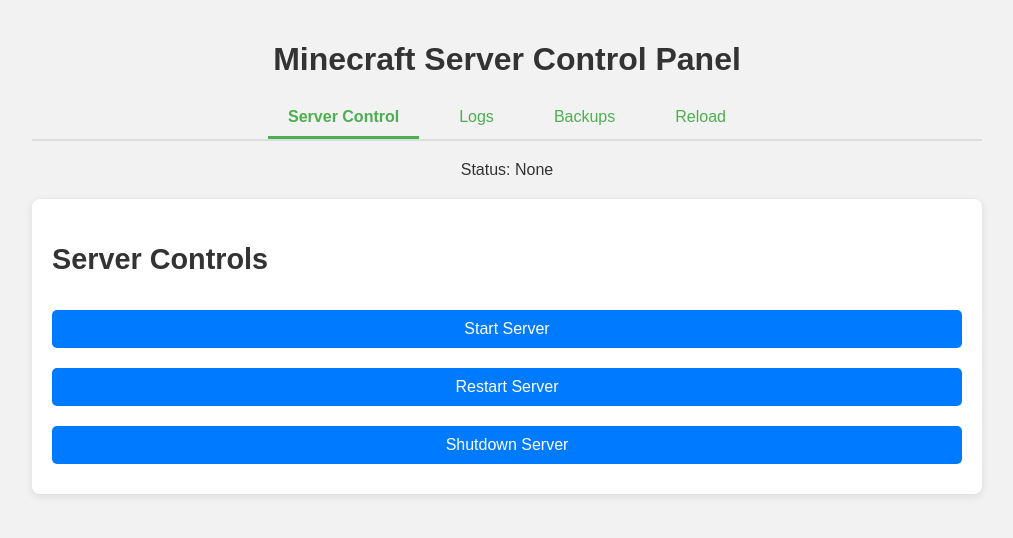
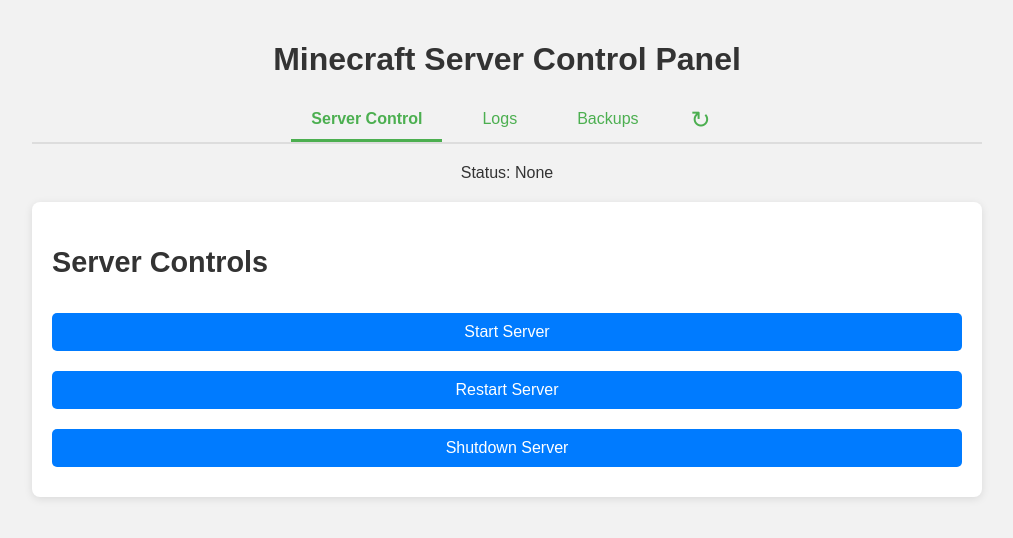
Before and after one commit to LetsGaming/minecraft-server-manager, a website: page public/index.html in a window 1280 px wide. Shown: the whole page, without its empty margins (133-1146 px from the left). Drawn offline with Linux system fonts and the light colour scheme; no server answers.

Commit message:
feat: Enhance reload button with icon and hover effects for better user experience

```diff
--- a/public/index.html
+++ b/public/index.html
@@ -18,7 +18,13 @@
           <button class="tab-button" onclick="showTab('backup')">
             Backups
           </button>
-          <button class="reload-button" onclick="reloadAll()">Reload</button>
+          <button
+            class="reload-button"
+            onclick="reloadAll()"
+            aria-label="Reload"
+          >
+            &#x21bb;
+          </button>
         </div>
 
         <div id="status">Status: None</div>
--- a/public/style.css
+++ b/public/style.css
@@ -58,6 +58,26 @@
   color: #4caf50;
   font-weight: bold;
   border-bottom: 3px solid #4caf50;
+}
+
+.tab-buttons .reload-button {
+  background-color: transparent;
+  color: #4CAF50;
+  font-size: 24px; /* Bigger for the icon */
+  padding: 8px 12px;
+  margin: 0 10px;
+  cursor: pointer;
+  border: none;
+  transition: transform 0.2s ease, color 0.3s ease;
+}
+
+.tab-buttons .reload-button:hover {
+  color: #45a049;
+  transform: rotate(30deg); /* Small rotation on hover */
+}
+
+.tab-buttons .reload-button:active {
+  transform: rotate(360deg); /* Full spin when clicked */
 }
 
 .tab-content {
```
